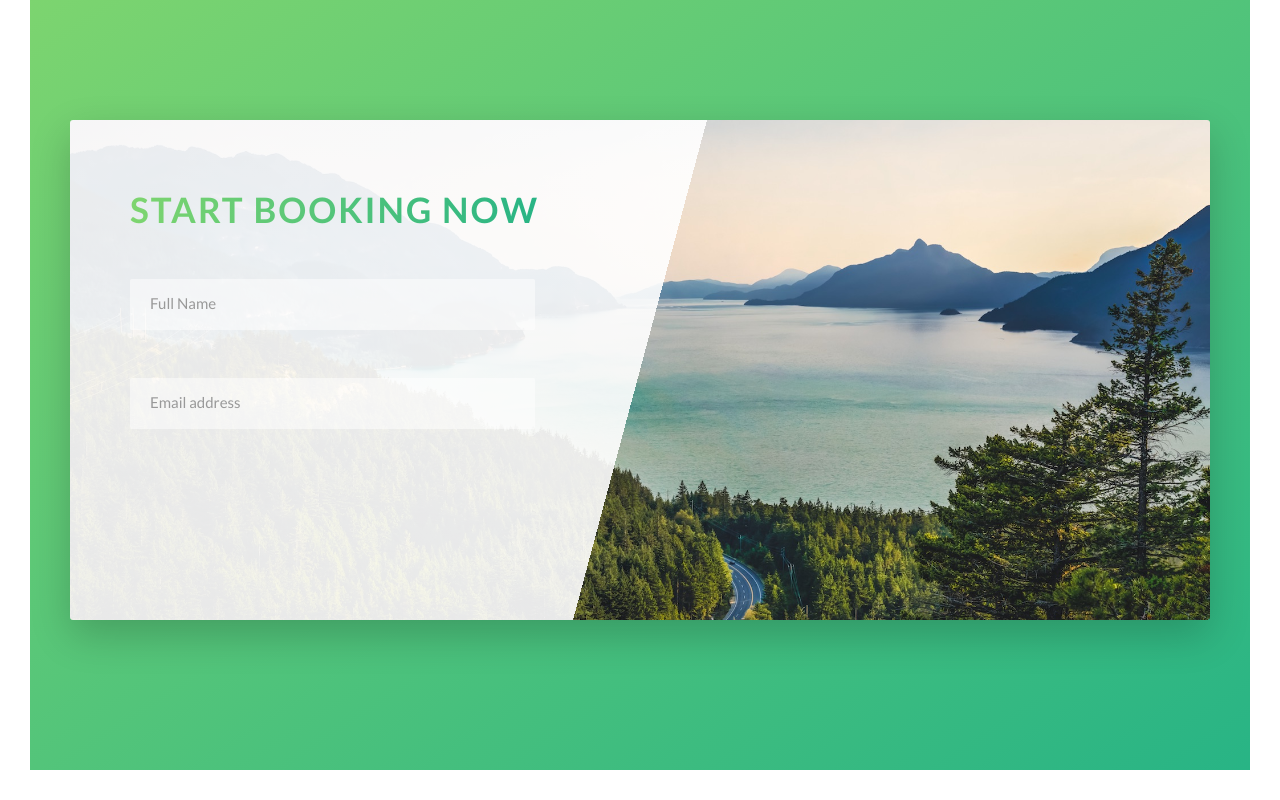
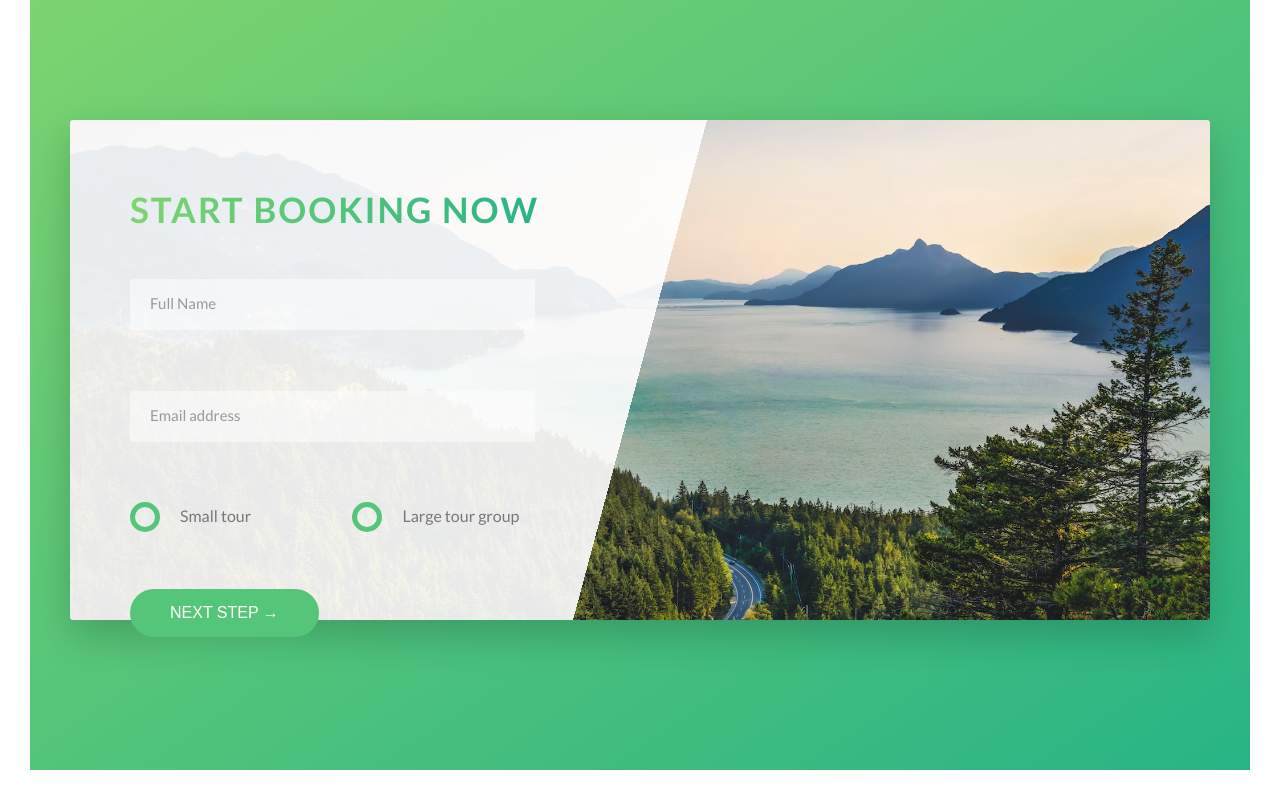
Before and after one commit to OpusMagnus5/front-end, a website: page html-css/advanced-css/natours/index.html in a window 1280 px wide. Shown: the part 4553-5353 px from the top of the page. Drawn offline with nearby package versions, Linux system fonts and the light colour scheme; files that its build step writes are made by us from their sources.

Commit message:
natours - booking section, styling radio button

```diff
--- a/html-css/advanced-css/natours/index.html
+++ b/html-css/advanced-css/natours/index.html
@@ -285,6 +285,28 @@
                                     <input id="email" type="email" class="form__input" placeholder="Email address" required>
                                     <label for="email" class="form__label">Email address</label>
                                 </div>
+
+                                <div class="form__group u-margin-bottom-medium">
+                                    <div class="form__radio-group">
+                                        <input id="small" type="radio" class="form__radio-input" name="size">
+                                        <label for="small" class="form__radio-label">
+                                            <span class="form__radio-button"></span>
+                                            Small tour
+                                        </label>
+                                    </div>
+
+                                    <div class="form__radio-group">
+                                        <input id="large" type="radio" class="form__radio-input" name="size">
+                                        <label for="large" class="form__radio-label">
+                                            <span class="form__radio-button"></span>
+                                            Large tour group
+                                        </label>
+                                    </div>
+                                </div>
+
+                                <div class="form__group">
+                                    <button class="btn btn--green">Next step &rarr;</button>
+                                </div>
                             </form>
                         </div>
                     </div>
--- a/html-css/advanced-css/natours/sass/base/_utilities.scss
+++ b/html-css/advanced-css/natours/sass/base/_utilities.scss
@@ -1,23 +1,23 @@
 .u-center-text {
-    text-align: center;
+    text-align: center !important;
 }
 
 .u-margin-bottom-small {
-    margin-bottom: 1.5rem;
+    margin-bottom: 1.5rem !important;
 }
 
 .u-margin-bottom-medium {
-    margin-bottom: 4rem;
+    margin-bottom: 4rem !important;
 }
 
 .u-margin-bottom-big {
-    margin-bottom: 8rem;
+    margin-bottom: 8rem !important;
 }
 
 .u-margin-top-big {
-    margin-top: 8rem;
+    margin-top: 8rem !important;
 }
 
 .u-margin-top-huge {
-    margin-top: 10rem;
+    margin-top: 10rem !important;
 }
--- a/html-css/advanced-css/natours/sass/components/_button.scss
+++ b/html-css/advanced-css/natours/sass/components/_button.scss
@@ -1,7 +1,7 @@
 @use "../abstracts/variables";
 
 .btn {
-  &:link, &:visited {
+  &, &:link, &:visited {
     text-transform: uppercase;
     text-decoration: none;
     padding: 1.5rem 4rem;
@@ -10,6 +10,10 @@
     transition: all 0.2s;
     position: relative;
     font-size: variables.$default-font-size;
+
+    // for button element
+    border: none;
+    cursor: pointer;
   }
 
   &:hover {
@@ -23,7 +27,8 @@
     }
   }
 
-  &:active {
+  &:active, &:focus {
+    outline: none;
     transform: translateY(-1px);
     box-shadow: 0 0.5rem 1rem rgba(variables.$color-black, 0.2);
   }
--- a/html-css/advanced-css/natours/sass/components/_form.scss
+++ b/html-css/advanced-css/natours/sass/components/_form.scss
@@ -1,7 +1,7 @@
 @use "../abstracts/variables";
 
 .form {
-    &__group:not(:last-child) {
+    &__, :not(:last-child) {
         margin-bottom: 2rem;
     }
 
@@ -16,6 +16,7 @@
         border-bottom: 3px solid transparent;
         width: 90%;
         display: block;
+        transition: all .3s;
 
         &:focus {
             outline: none;
@@ -47,4 +48,50 @@
         visibility: hidden;
         transform: translateY(-4rem);
     }
+
+    &__radio-group {
+        width: 49%;
+        display: inline-block;
+    }
+
+    &__radio-input {
+        display: none;
+    }
+
+    &__radio-label {
+        font-size: variables.$default-font-size;
+        cursor: pointer;
+        position: relative;
+        padding-left: 5rem;
+    }
+
+    &__radio-button {
+        height: 3rem;
+        width: 3rem;
+        border: 5px solid variables.$color-primary;
+        border-radius: 50%;
+        display: inline-block;
+        position: absolute;
+        left: 0;
+        top: -.4rem;
+
+        &::after {
+            content: "";
+            display: block;
+            height: 1.3rem;
+            width: 1.3rem;
+            border-radius: 50%;
+            position: absolute;
+            left: 50%;
+            top: 50%;
+            transform: translate(-50%, -50%);
+            background-color: variables.$color-primary;
+            opacity: 0;
+            transition: opacity .2s;
+        }
+    }
+
+    &__radio-input:checked + &__radio-label > &__radio-button::after {
+        opacity: 1;
+    }
 }
```
